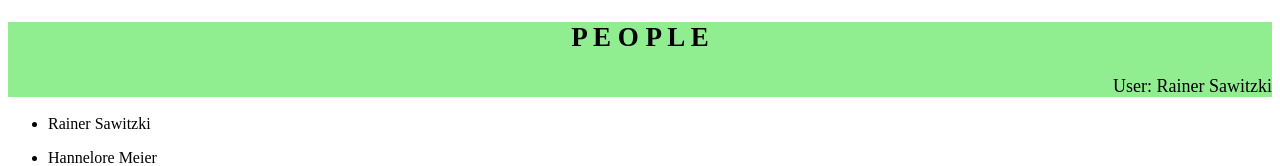
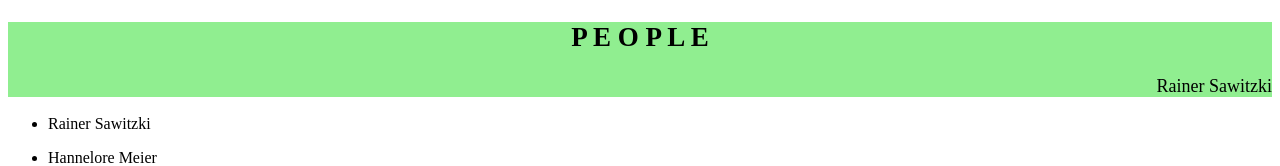
Before and after one commit to Javacream/org.javacream.training.angular, an Angular app in the folder training/: page / in a window 1280 px wide. Shown: the top 166 px of the page. Built offline with nearby package versions, Linux system fonts and the light colour scheme.

Commit message:
use PersonComponent in HeaderComponent

```diff
--- a/training/src/app/people/components/header/header.component.html
+++ b/training/src/app/people/components/header/header.component.html
@@ -1,4 +1,4 @@
 <div>
     <h2>{{appTitle}}</h2>
-    <p class="right">{{profileInfo()}}</p>
+    <p class="right"><app-person [person]="profileService.getActualProfile()"></app-person></p>
 </div>
--- a/training/src/app/people/components/header/header.component.ts
+++ b/training/src/app/people/components/header/header.component.ts
@@ -9,7 +9,7 @@ import { ProfileService } from '../../model/profile.service';
 })
 export class HeaderComponent implements OnInit {
 
-  constructor(private configService:ConfigService, private profileService:ProfileService) {
+  constructor(private configService:ConfigService, readonly profileService:ProfileService) {
     this.appTitle = configService.appTitle
   }
 
@@ -18,9 +18,4 @@ export class HeaderComponent implements OnInit {
 
   appTitle:string
 
-  profileInfo():string{
-    let profile =this.profileService.getActualProfile()
-    return `User: ${profile.firstname} ${profile.lastname}`
-  }
-
 }
```
